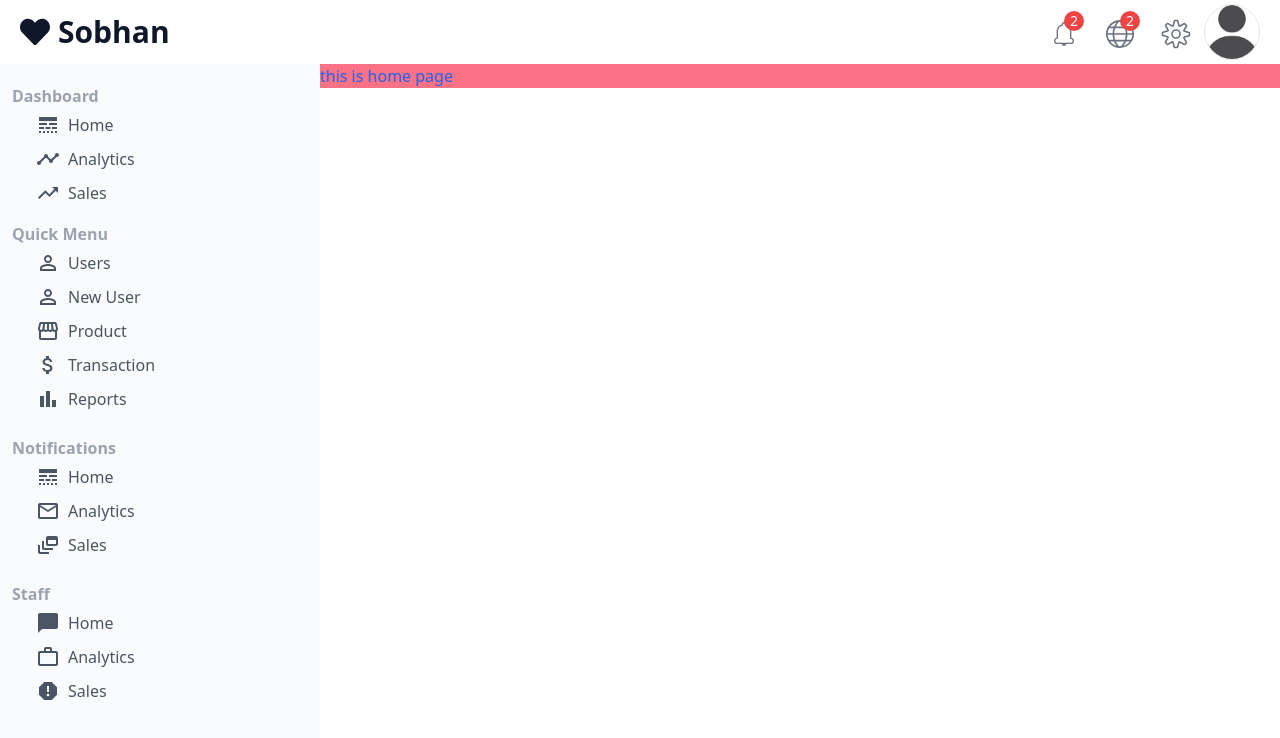
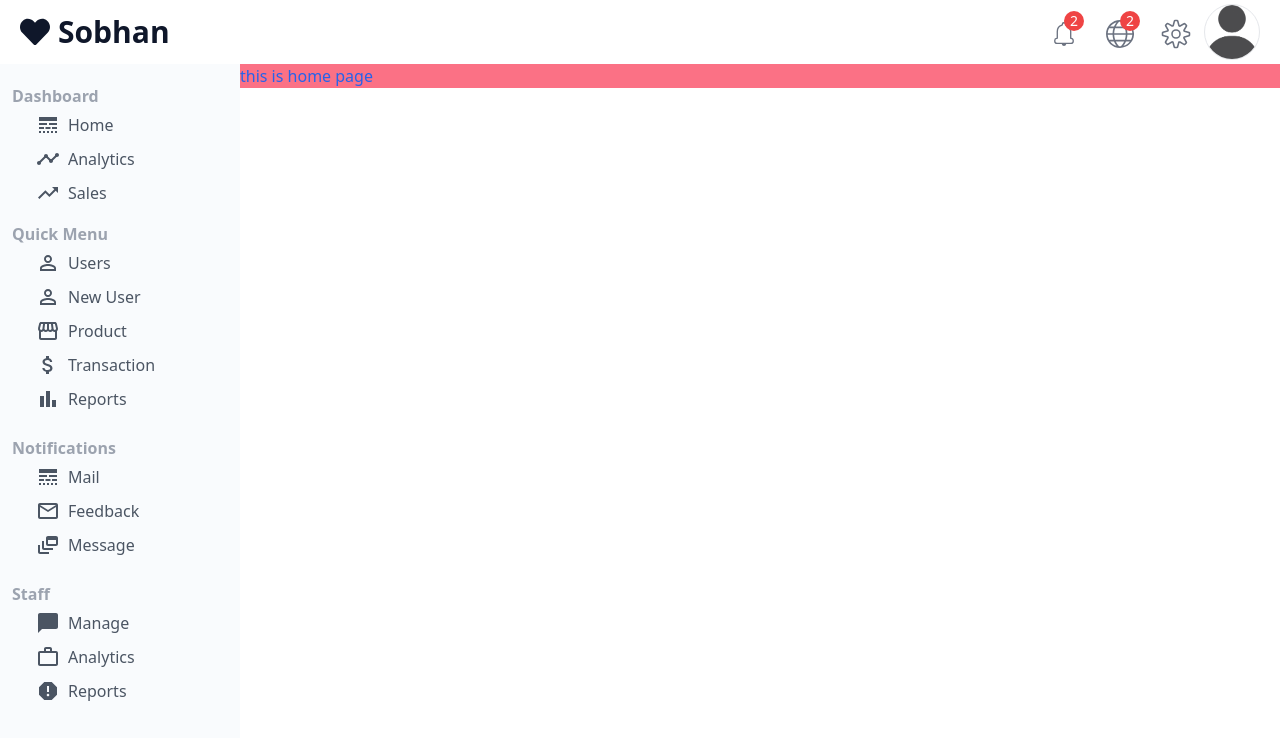
Before and after one commit to sobhan-gh30/admin-dashboard, a React (Create React App) app: page / in a window 1280 px wide. Shown: the top 738 px of the page. Built offline with nearby package versions, Linux system fonts and the light colour scheme.

Commit message:
style : restyling the sidebar weidth and correcting some of the links name

```diff
--- a/src/App.js
+++ b/src/App.js
@@ -16,7 +16,7 @@ function App() {
         <>
             <TopBar />
             <SideBar/>
-            <div className="absolute top-[4rem] left-0 lg:left-80 lg:w-[calc(100%-20rem)] w-full bg-rose-400">
+            <div className="absolute top-[4rem] left-0 lg:left-60 lg:w-[calc(100%-15rem)] w-full bg-rose-400">
                 {router}
             </div>
 
--- a/src/components/SideBar.js
+++ b/src/components/SideBar.js
@@ -12,7 +12,7 @@ import {
 
 export default function SideBar(){
     return(
-        <div className="h-[calc(100vh-4rem)] w-80 bg-slate-100 bg-opacity-40 fixed top-[4rem] -left-80 lg:left-0 p-3 py-5">
+        <div className="h-[calc(100vh-4rem)] w-60 bg-slate-100 bg-opacity-40 fixed top-[4rem] -left-60 lg:left-0 p-3 py-5">
             <div className="w-full">
                 <p className="font-semibold text-gray-400">Dashboard</p>
                 <ul className="px-1 pb-3">
@@ -62,15 +62,15 @@ export default function SideBar(){
                 <ul className="px-1 pb-5">
                     <li className="flex gap-2 w-full py-[5px] px-5 hover:bg-slate-200  rounded-lg text-gray-600 hover:text-zinc-800">
                         <LineStyleIcon/>
-                        Home
+                        Mail
                     </li>
                     <li className="flex gap-2 w-full py-[5px] px-5 bg-red-2 hover:bg-slate-200  rounded-lg text-gray-600 hover:text-zinc-800">
                         <MailOutline/>
-                        Analytics
+                        Feedback
                     </li>
                     <li className="flex gap-2 w-full py-[5px] px-5 hover:bg-slate-200  rounded-lg text-gray-600 hover:text-zinc-800">
                         <DynamicFeed/>
-                        Sales
+                        Message
                     </li>
                 </ul>
             </div>
@@ -80,7 +80,7 @@ export default function SideBar(){
                 <ul className="px-1 pb-5">
                     <li className="flex gap-2 w-full py-[5px] px-5 hover:bg-slate-200  rounded-lg text-gray-600 hover:text-zinc-800">
                         <ChatBubble/>
-                        Home
+                        Manage
                     </li>
                     <li className="flex gap-2 w-full py-[5px] px-5 bg-red-2 hover:bg-slate-200  rounded-lg text-gray-600 hover:text-zinc-800">
                         <WorkOutline/>
@@ -88,7 +88,7 @@ export default function SideBar(){
                     </li>
                     <li className="flex gap-2 w-full py-[5px] px-5 hover:bg-slate-200  rounded-lg text-gray-600 hover:text-zinc-800">
                         <Report/>
-                        Sales
+                        Reports
                     </li>
                 </ul>
             </div>
--- a/src/output.css
+++ b/src/output.css
@@ -553,14 +553,6 @@ video {
   position: absolute;
 }
 
-.top-\[4rem\] {
-  top: 4rem;
-}
-
-.left-80 {
-  left: 20rem;
-}
-
 .-left-80 {
   left: -20rem;
 }
@@ -569,13 +561,16 @@ video {
   left: 0px;
 }
 
+.top-\[4rem\] {
+  top: 4rem;
+}
+
+.-left-60 {
+  left: -15rem;
+}
+
 .z-10 {
   z-index: 10;
-}
-
-.my-1 {
-  margin-top: 0.25rem;
-  margin-bottom: 0.25rem;
 }
 
 .mb-5 {
@@ -642,8 +637,8 @@ video {
   width: 100%;
 }
 
-.w-\[calc\(100\%-20rem\)\] {
-  width: calc(100% - 20rem);
+.w-60 {
+  width: 15rem;
 }
 
 .-translate-x-2 {
@@ -706,18 +701,6 @@ video {
   border-radius: 9999px;
 }
 
-.rounded-3xl {
-  border-radius: 1.5rem;
-}
-
-.rounded-2xl {
-  border-radius: 1rem;
-}
-
-.rounded-xl {
-  border-radius: 0.75rem;
-}
-
 .rounded-lg {
   border-radius: 0.5rem;
 }
@@ -736,24 +719,19 @@ video {
   background-color: rgb(239 68 68 / var(--tw-bg-opacity, 1));
 }
 
+.bg-rose-400 {
+  --tw-bg-opacity: 1;
+  background-color: rgb(251 113 133 / var(--tw-bg-opacity, 1));
+}
+
 .bg-slate-100 {
   --tw-bg-opacity: 1;
   background-color: rgb(241 245 249 / var(--tw-bg-opacity, 1));
 }
 
-.bg-fuchsia-200 {
-  --tw-bg-opacity: 1;
-  background-color: rgb(245 208 254 / var(--tw-bg-opacity, 1));
-}
-
 .bg-white {
   --tw-bg-opacity: 1;
   background-color: rgb(255 255 255 / var(--tw-bg-opacity, 1));
-}
-
-.bg-rose-400 {
-  --tw-bg-opacity: 1;
-  background-color: rgb(251 113 133 / var(--tw-bg-opacity, 1));
 }
 
 .bg-opacity-40 {
@@ -764,28 +742,13 @@ video {
   --tw-bg-opacity: 0.5;
 }
 
-.bg-opacity-45 {
-  --tw-bg-opacity: 0.45;
-}
-
-.p-1 {
-  padding: 0.25rem;
-}
-
-.p-5 {
-  padding: 1.25rem;
-}
-
-.p-2 {
-  padding: 0.5rem;
-}
-
 .p-3 {
   padding: 0.75rem;
 }
 
-.p-\[5px\] {
-  padding: 5px;
+.px-1 {
+  padding-left: 0.25rem;
+  padding-right: 0.25rem;
 }
 
 .px-5 {
@@ -798,24 +761,9 @@ video {
   padding-bottom: 0.5rem;
 }
 
-.px-2 {
-  padding-left: 0.5rem;
-  padding-right: 0.5rem;
-}
-
-.px-1 {
-  padding-left: 0.25rem;
-  padding-right: 0.25rem;
-}
-
 .py-5 {
   padding-top: 1.25rem;
   padding-bottom: 1.25rem;
-}
-
-.py-1 {
-  padding-top: 0.25rem;
-  padding-bottom: 0.25rem;
 }
 
 .py-\[5px\] {
@@ -823,16 +771,12 @@ video {
   padding-bottom: 5px;
 }
 
-.pb-2 {
-  padding-bottom: 0.5rem;
+.pb-3 {
+  padding-bottom: 0.75rem;
 }
 
 .pb-5 {
   padding-bottom: 1.25rem;
-}
-
-.pb-3 {
-  padding-bottom: 0.75rem;
 }
 
 .text-3xl {
@@ -873,6 +817,11 @@ video {
   color: rgb(107 114 128 / var(--tw-text-opacity, 1));
 }
 
+.text-gray-600 {
+  --tw-text-opacity: 1;
+  color: rgb(75 85 99 / var(--tw-text-opacity, 1));
+}
+
 .text-slate-900 {
   --tw-text-opacity: 1;
   color: rgb(15 23 42 / var(--tw-text-opacity, 1));
@@ -881,16 +830,6 @@ video {
 .text-white {
   --tw-text-opacity: 1;
   color: rgb(255 255 255 / var(--tw-text-opacity, 1));
-}
-
-.text-gray-600 {
-  --tw-text-opacity: 1;
-  color: rgb(75 85 99 / var(--tw-text-opacity, 1));
-}
-
-.text-gray-200 {
-  --tw-text-opacity: 1;
-  color: rgb(229 231 235 / var(--tw-text-opacity, 1));
 }
 
 .transition {
@@ -911,11 +850,6 @@ video {
   background-color: rgb(226 232 240 / var(--tw-bg-opacity, 1));
 }
 
-.hover\:bg-slate-100:hover {
-  --tw-bg-opacity: 1;
-  background-color: rgb(241 245 249 / var(--tw-bg-opacity, 1));
-}
-
 .hover\:text-gray-800:hover {
   --tw-text-opacity: 1;
   color: rgb(31 41 55 / var(--tw-text-opacity, 1));
@@ -926,41 +860,17 @@ video {
   color: rgb(39 39 42 / var(--tw-text-opacity, 1));
 }
 
-@media (min-width: 640px) {
-  .sm\:-left-80 {
-    left: -20rem;
-  }
-
-  .sm\:flex {
-    display: flex;
-  }
-
-  .sm\:hidden {
-    display: none;
-  }
-}
-
-@media (min-width: 768px) {
-  .md\:flex {
-    display: flex;
-  }
-
-  .md\:hidden {
-    display: none;
-  }
-}
-
 @media (min-width: 1024px) {
-  .lg\:-left-80 {
-    left: -20rem;
-  }
-
   .lg\:left-0 {
     left: 0px;
   }
 
   .lg\:left-80 {
     left: 20rem;
+  }
+
+  .lg\:left-60 {
+    left: 15rem;
   }
 
   .lg\:flex {
@@ -974,4 +884,16 @@ video {
   .lg\:w-\[calc\(100\%-20rem\)\] {
     width: calc(100% - 20rem);
   }
+
+  .lg\:w-\[calc\(100\%-40rem\)\] {
+    width: calc(100% - 40rem);
+  }
+
+  .lg\:w-\[calc\(100\%-10rem\)\] {
+    width: calc(100% - 10rem);
+  }
+
+  .lg\:w-\[calc\(100\%-15rem\)\] {
+    width: calc(100% - 15rem);
+  }
 }
```
